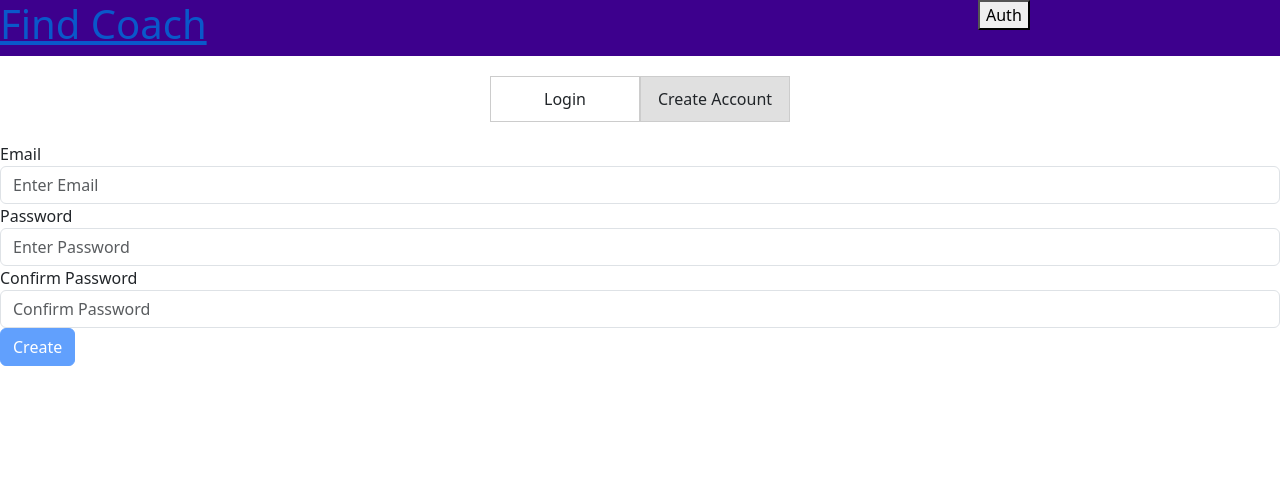
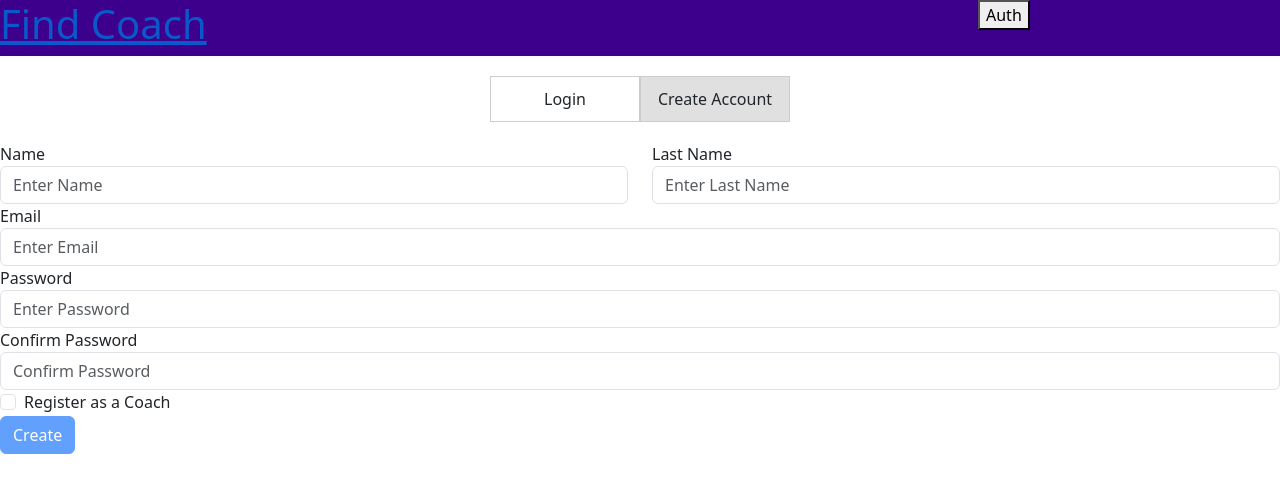
Before and after one commit to GHONEIMOsama/FindCoach, a Vue app: page /auth in a window 1280 px wide. Both pictures are taken after a click on the label "Create Account". Shown: the top 492 px of the page. Built offline with nearby package versions, Linux system fonts and the light colour scheme.

Commit message:
FEAT: use firebase instead of axios

```diff
--- a/src/components/CreateAccount.vue
+++ b/src/components/CreateAccount.vue
@@ -1,12 +1,52 @@
 <template>
   <form @submit.prevent="createNewAccount">
+    <div class="row">
+      <div class="col">
+        <div class="form-group">
+          <label for="name">Name</label
+          ><input
+            type="text"
+            name="name"
+            id="name"
+            placeholder="Enter Name"
+            class="form-control"
+            v-model.trim="form.name.value"
+            @blur="form.name.isBlured = true"
+          />
+          <small
+            v-show="this.form.name.isBlured && !isNameInputValid"
+            class="text-danger"
+            >*Name format is not respected</small
+          >
+        </div>
+      </div>
+      <div class="col">
+        <div class="form-group">
+          <label for="lastName">Last Name</label>
+          <input
+            type="text"
+            name="lastName"
+            id="lastName"
+            placeholder="Enter Last Name"
+            class="form-control"
+            v-model.trim="form.lastName.value"
+            @blur="form.lastName.isBlured = true"
+          />
+          <small
+            v-show="this.form.lastName.isBlured && !isLastNameInputValid"
+            class="text-danger"
+            >*Last Name format is not respected</small
+          >
+        </div>
+      </div>
+    </div>
     <div class="form-group">
       <label for="email">Email</label>
       <input
         type="email"
         name="email"
         id="email"
-        v-model="form.email.value"
+        v-model.trim="form.email.value"
         @blur="form.email.isBlured = true"
         class="form-control"
         placeholder="Enter Email"
@@ -51,6 +91,16 @@
         >*Entered value is different from entered password</small
       >
     </div>
+    <div class="form-check">
+      <input
+        type="checkbox"
+        name="isCoach"
+        id="isCoach"
+        class="form-check-input"
+        v-model="form.isCoach.value"
+      />
+      <label for="isCoach" class="form-check-label">Register as a Coach</label>
+    </div>
     <button type="submit" class="btn btn-primary" :disabled="!isFormValid">
       Create
     </button>
@@ -64,6 +114,14 @@ export default {
   data() {
     return {
       form: {
+        name: {
+          value: "",
+          isBlured: false,
+        },
+        lastName: {
+          value: "",
+          isBlured: false,
+        },
         email: {
           value: "",
           isBlured: false,
@@ -76,6 +134,9 @@ export default {
           value: "",
           isBlured: false,
         },
+        isCoach: {
+          value: false,
+        },
       },
     };
   },
@@ -83,7 +144,7 @@ export default {
     isEmailInputValid() {
       const emailRegex = /^[^\s@]+@[^\s@]+\.[^\s@]+$/;
       return (
-        this.form.email.value.trim().length > 0 &&
+        this.form.email.value.length > 0 &&
         emailRegex.test(this.form.email.value)
       );
     },
@@ -92,6 +153,12 @@ export default {
     },
     isConfirmPasswordValid() {
       return this.form.confirmPassword.value === this.form.password.value;
+    },
+    isNameInputValid() {
+      return this.form.name.value.length > 0;
+    },
+    isLastNameInputValid() {
+      return this.form.lastName.value.length > 0;
     },
     isFormValid() {
       return (
--- /dev/null
+++ b/src/firebase.js
@@ -0,0 +1,22 @@
+import { initializeApp } from "firebase/app";
+import "firebase/auth";
+import { getFirestore } from "firebase/firestore";
+import { getAuth } from "firebase/auth";
+
+const firebaseConfig = {
+  apiKey: "AIzaSyAT4a9hGBaASIC6wlCj3W1RKToSkeVD-PI",
+  authDomain: "findcoach-f472d.firebaseapp.com",
+  databaseURL:
+    "https://findcoach-f472d-default-rtdb.europe-west1.firebasedatabase.app",
+  projectId: "findcoach-f472d",
+  storageBucket: "findcoach-f472d.appspot.com",
+  messagingSenderId: "212030205896",
+  appId: "1:212030205896:web:88814e2c2def11cfc7dafd",
+};
+
+const firebase = initializeApp(firebaseConfig);
+
+export const db = getFirestore();
+export const auth = getAuth();
+
+export default firebase;
--- a/src/store/modules/auth/actions.js
+++ b/src/store/modules/auth/actions.js
@@ -1,8 +1,16 @@
-import axios from "axios";
+import {
+  signInWithEmailAndPassword,
+  createUserWithEmailAndPassword,
+  signOut,
+} from "firebase/auth";
+import { auth } from "@/firebase";
 
 export default {
   async loginUser(context, data) {
-    axios
+    signInWithEmailAndPassword(auth, data.email, data.password).then(() => {
+      context.commit("setIsLoggedIn", true);
+    });
+    /* axios
       .post(
         "https://identitytoolkit.googleapis.com/v1/accounts:signInWithPassword?key=AIzaSyAT4a9hGBaASIC6wlCj3W1RKToSkeVD-PI",
         {
@@ -23,10 +31,13 @@ export default {
           });
           context.commit("setIsLoggedIn", true);
         }
-      });
+      }); */
   },
   async createAccount(context, data) {
-    axios
+    createUserWithEmailAndPassword(auth, data.email, data.password).then(() => {
+      context.commit("setIsLoggedIn", true);
+    });
+    /* axios
       .post(
         "https://identitytoolkit.googleapis.com/v1/accounts:signUp?key=AIzaSyAT4a9hGBaASIC6wlCj3W1RKToSkeVD-PI",
         {
@@ -47,17 +58,19 @@ export default {
           });
           context.commit("setIsLoggedIn", true);
         }
-      });
+      }); */
   },
   logOutUser(context) {
-    context.commit("setLoginInfos", {
+    /* context.commit("setLoginInfos", {
       idToken: null,
       email: null,
       refreshToken: null,
       expiresIn: null,
       localId: null,
       registered: null,
+    }); */
+    signOut(auth).then(() => {
+      context.commit("setIsLoggedIn", false);
     });
-    context.commit("setIsLoggedIn", false);
   },
 };
```
Also changed, not shown: src/main.js (+7 -7 lines).
